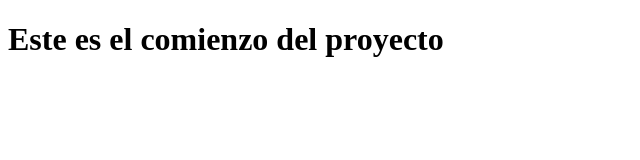
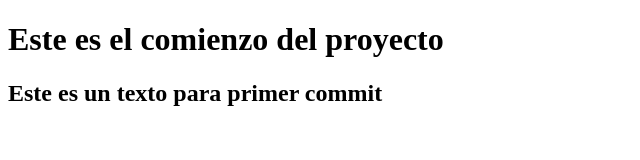
Before and after one commit to anagaflo/Pruebas, a plain HTML site: page index.html in a window 1280 px wide. Shown: the whole page, without its empty margins (0-640 px from the left). Drawn offline with Linux system fonts and the light colour scheme.

Commit message:
Texto primer commit

```diff
--- a/index.html
+++ b/index.html
@@ -7,5 +7,6 @@
 </head>
 <body>
     <h1>Este es el comienzo del proyecto</h1>
+    <h2>Este es un texto para primer commit</h2>
 </body>
 </html>
```
